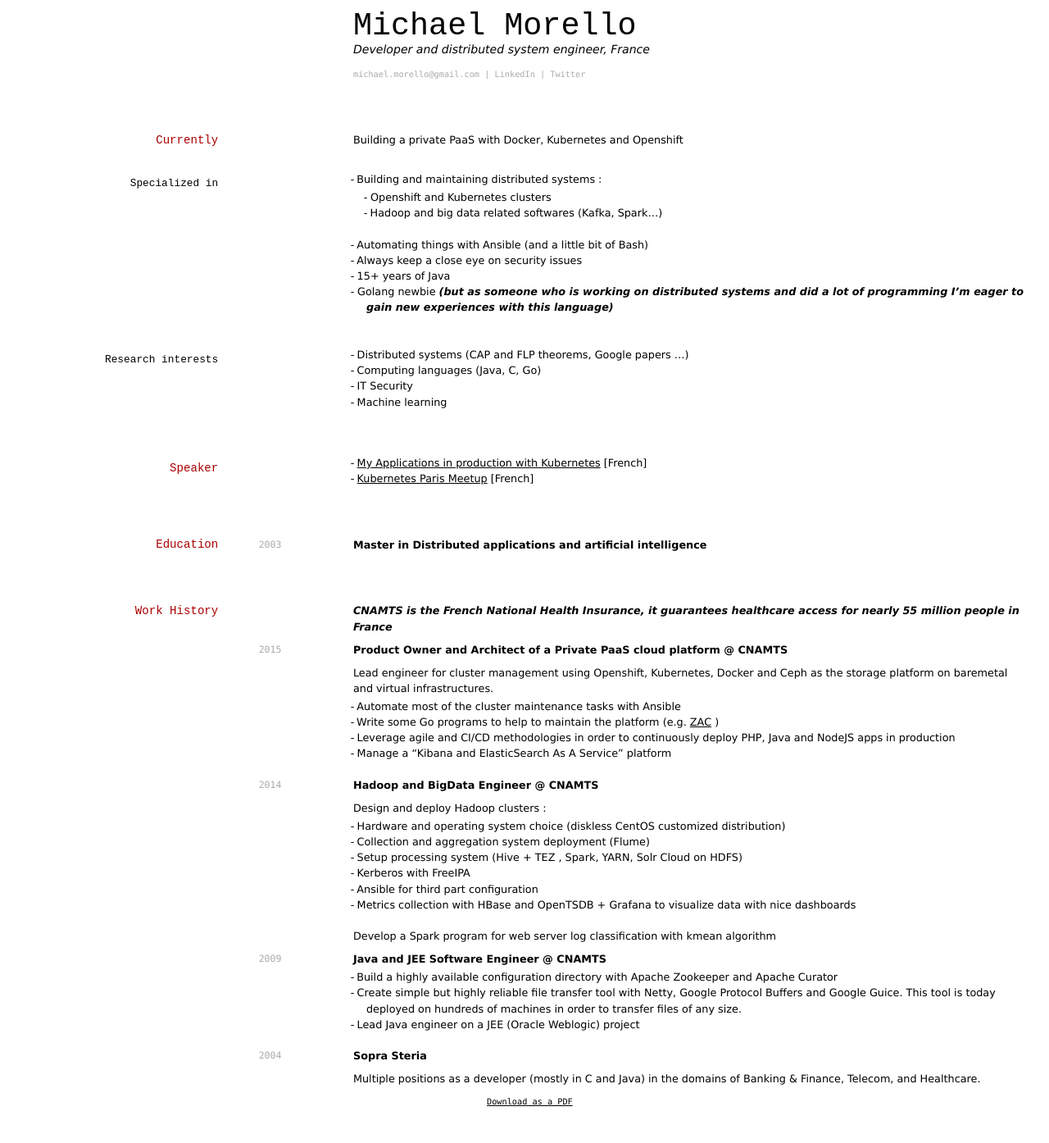
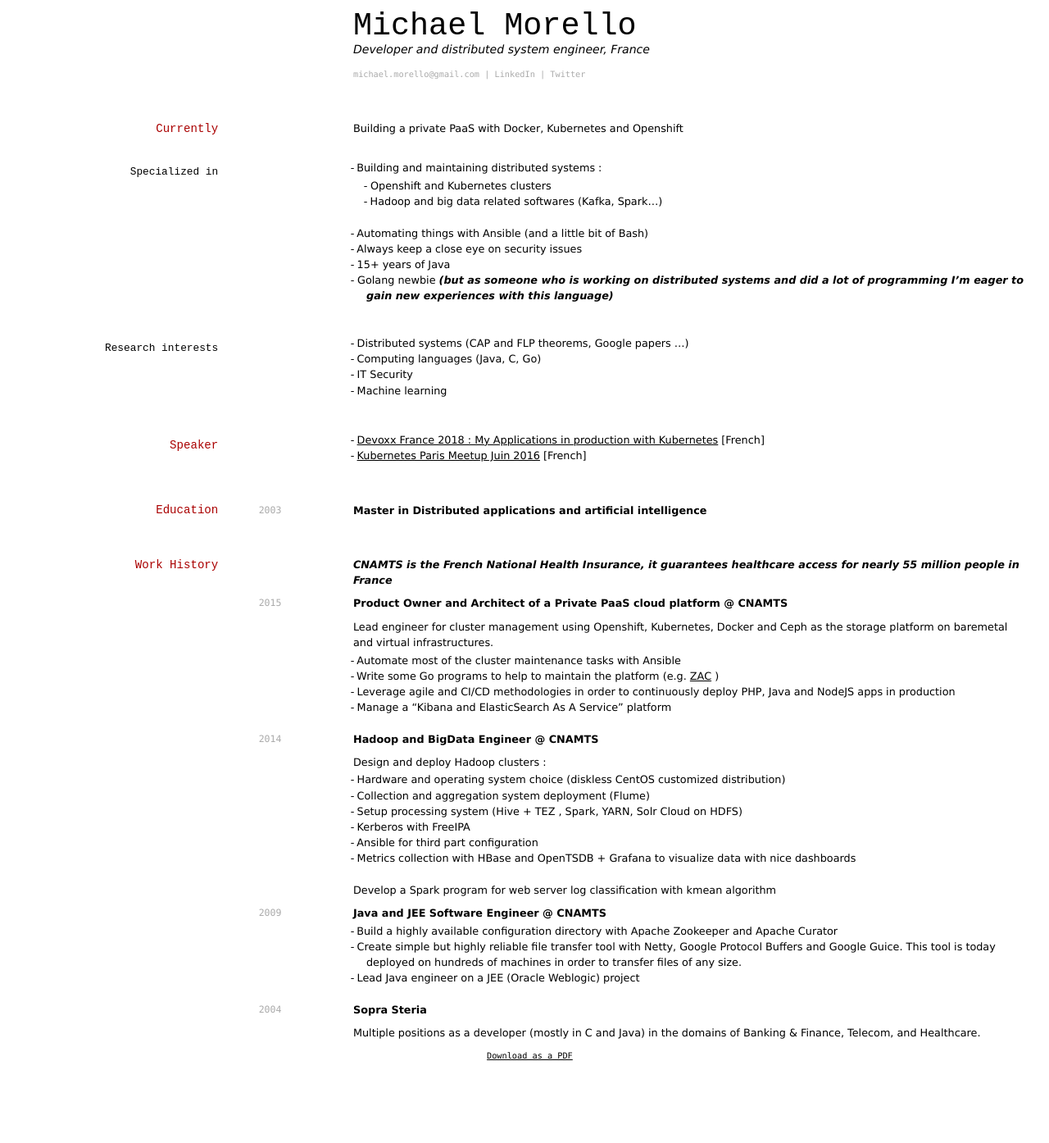
Before and after one commit to barkbay/barkbay.github.com, a Jekyll site: the page built from index.md, in a window 1280 px wide. Shown: the whole page at 82% size. Built offline with Jekyll 4.4.1, drawn with Linux system fonts in a browser that asks for light colours; after the commit the page ends 1338 px from its top, so only the background shows below that.

Commit message:
Refactor h2 + talks

```diff
--- a/index.md
+++ b/index.md
@@ -11,7 +11,6 @@
 | <a href="https://www.linkedin.com/in/michaelmorello/">LinkedIn</a>
 | <a href="https://twitter.com/barkbay">Twitter</a>
 </div>
-
 
 ## Currently
 
@@ -36,8 +35,8 @@
 
 ## Speaker
 
-- [My Applications in production with Kubernetes](https://www.youtube.com/watch?v=cqqLeS9mUyU) [French]
-- [Kubernetes Paris Meetup](https://www.youtube.com/watch?v=U0uVeJSee8k) [French]
+- [Devoxx France 2018 : My Applications in production with Kubernetes](https://www.youtube.com/watch?v=cqqLeS9mUyU) [French]
+- [Kubernetes Paris Meetup Juin 2016](https://www.youtube.com/watch?v=U0uVeJSee8k) [French]
 
 ## Education
 
--- a/media/cv-print.css
+++ b/media/cv-print.css
@@ -135,7 +135,7 @@
 h2 {
 	font-size: 1.1em;
 	color: #a00;
-	margin-top: 2em;
+	margin-top: 1em;
 	position: relative;
 	top: 1.2em;
 	text-align: right;
--- a/media/cv-screen.css
+++ b/media/cv-screen.css
@@ -135,7 +135,7 @@
 h2 {
 	font-size: 1.1em;
 	color: #a00;
-	margin-top: 3em;
+	margin-top: 2em;
 	position: relative;
 	top: 1.4em;
 	text-align: right;
```
